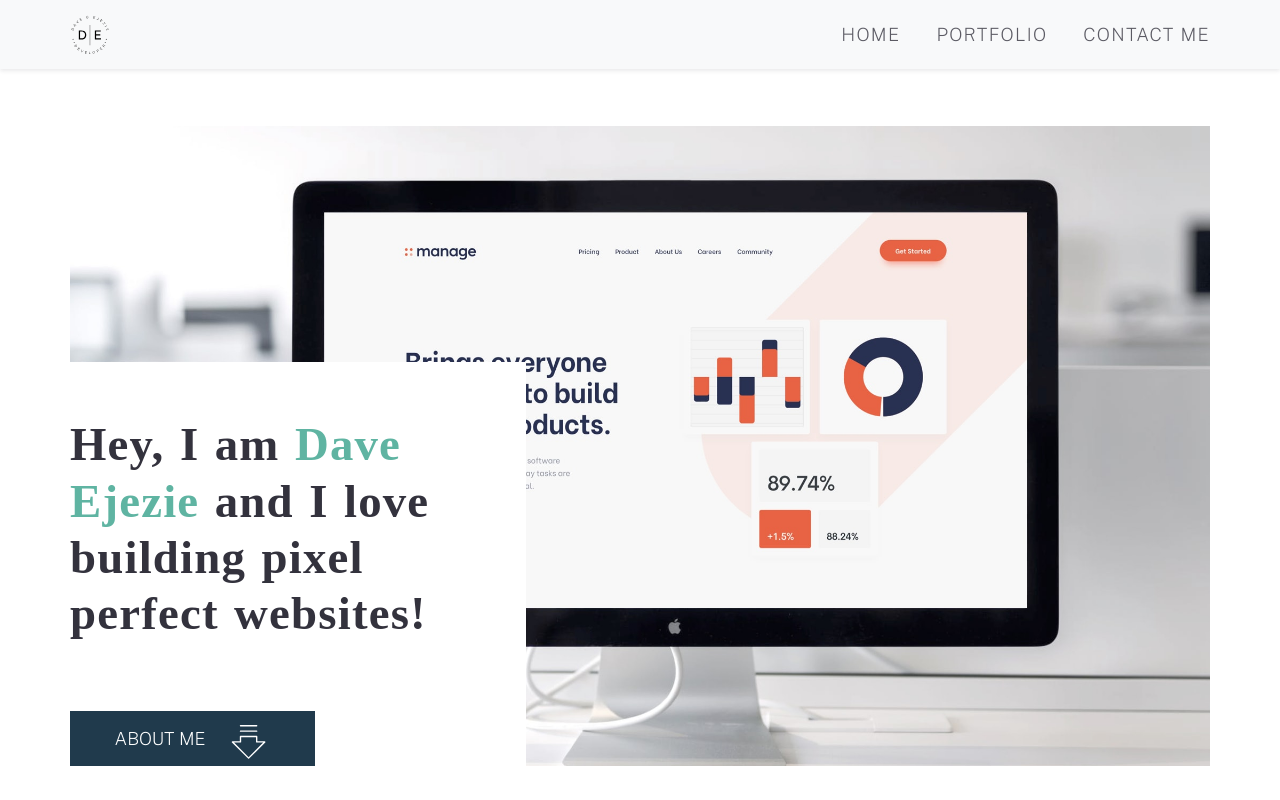
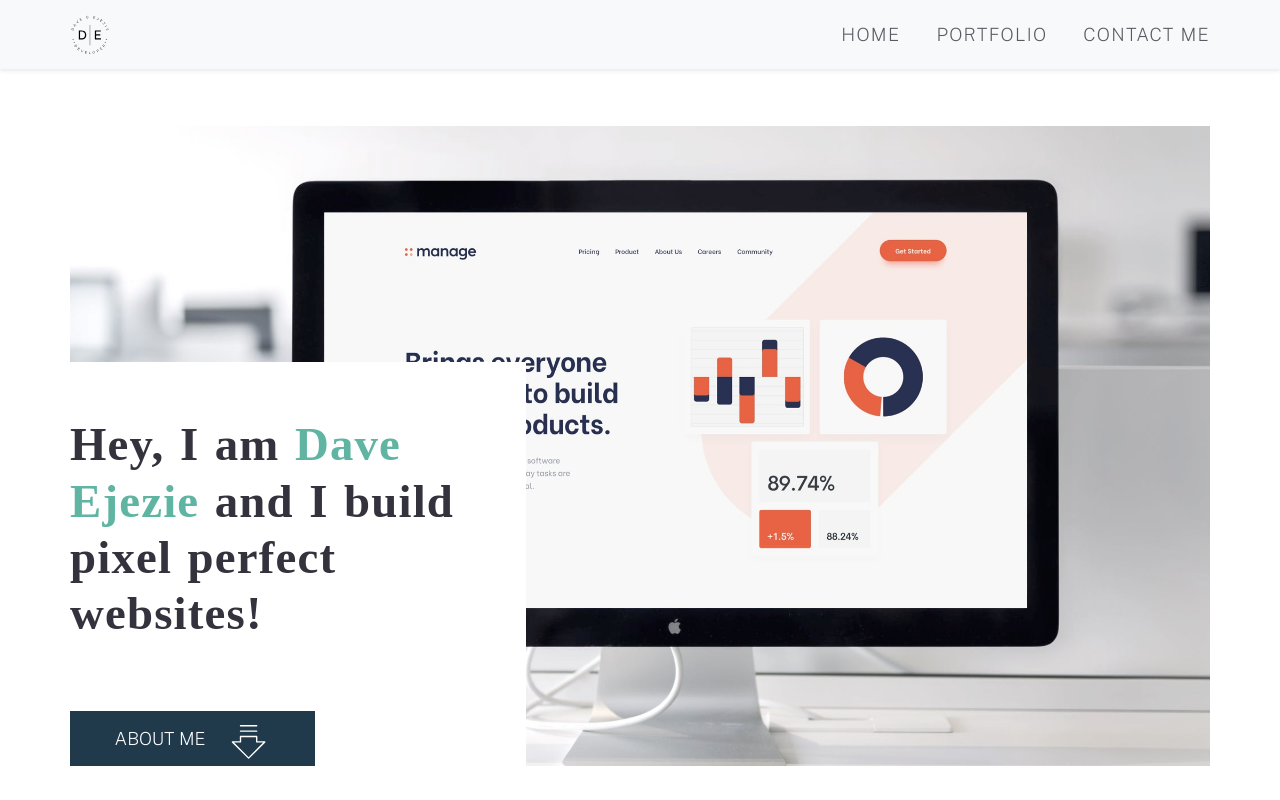
Before and after one commit to Davest9496/portfolio-version2.0, a React (Vite) app in the folder frontend/: page / in a window 1280 px wide. Shown: the top 800 px of the page. Built offline with nearby package versions, Linux system fonts and the light colour scheme; a web font is replaced by a local one.

Commit message:
Update home.jsx

```diff
--- a/frontend/src/pages/Home/Home.jsx
+++ b/frontend/src/pages/Home/Home.jsx
@@ -20,7 +20,7 @@ function Home() {
           <div className="hero-content">
             <h1 className="hero-text">
               Hey, I am <span className="hero-name">Dave Ejezie</span> and I
-              love building pixel perfect websites!
+              build pixel perfect websites!
             </h1>
             <Button
               className="btn-primary"
```
